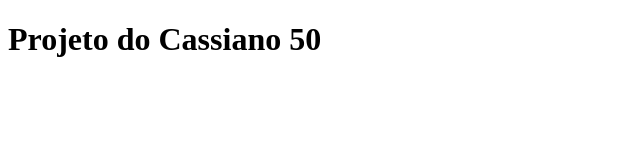
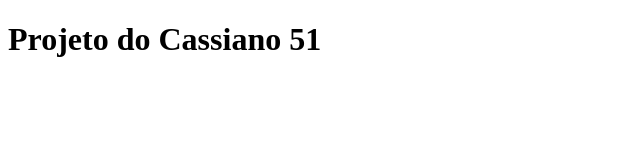
Before and after one commit to cassiano91/curso-git, a plain HTML site: page index.html in a window 1280 px wide. Shown: the full height of the page, 0-640 px from the left. Drawn offline with Linux system fonts and the light colour scheme.

Commit message:
teste da boa ideia

```diff
--- a/index.html
+++ b/index.html
@@ -4,6 +4,6 @@
 	<title>GIT</title>
 </head>
 <body>
-	<h1>Projeto do Cassiano 50</h1>
+	<h1>Projeto do Cassiano 51</h1>
 </body>
 </html>
```
